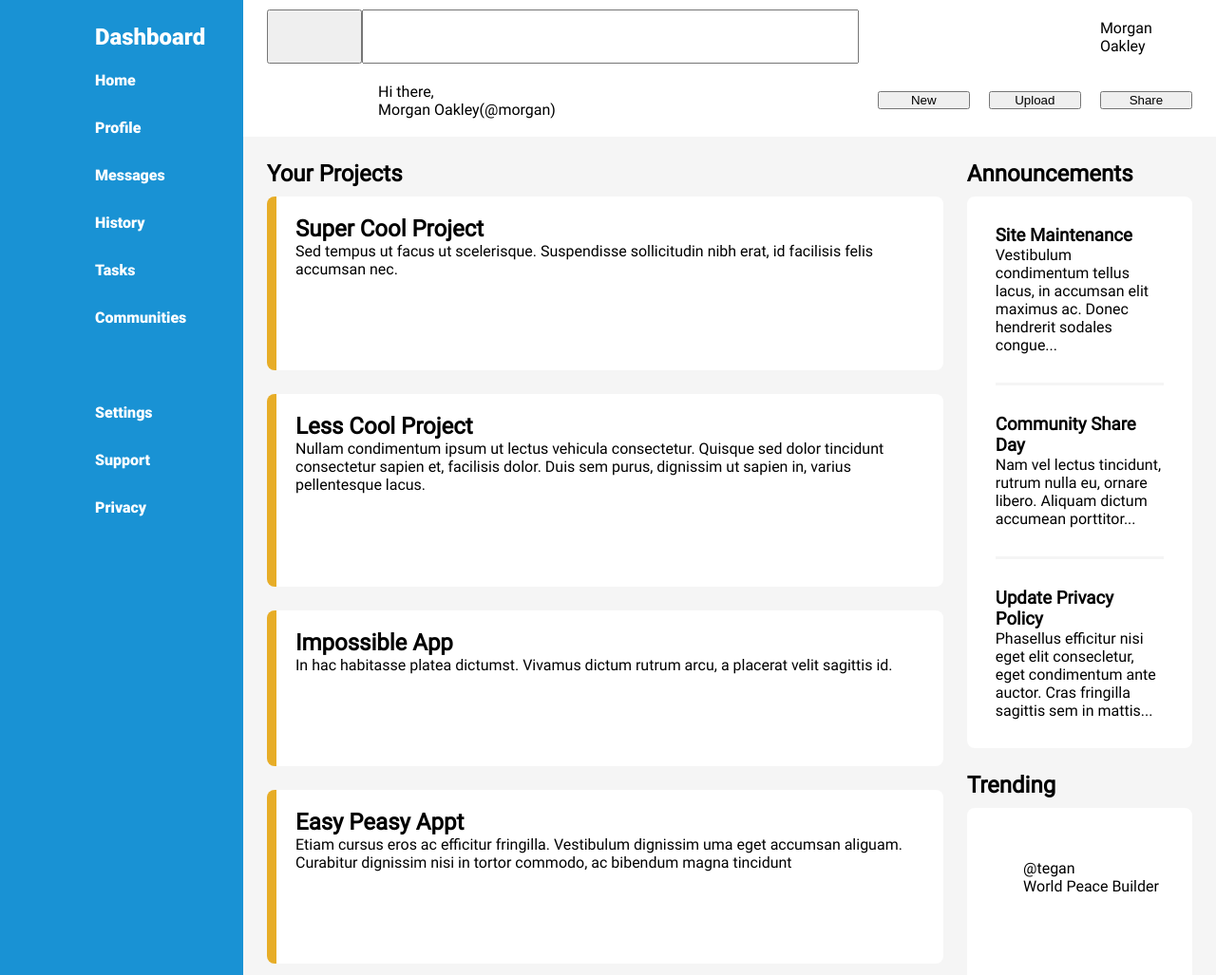
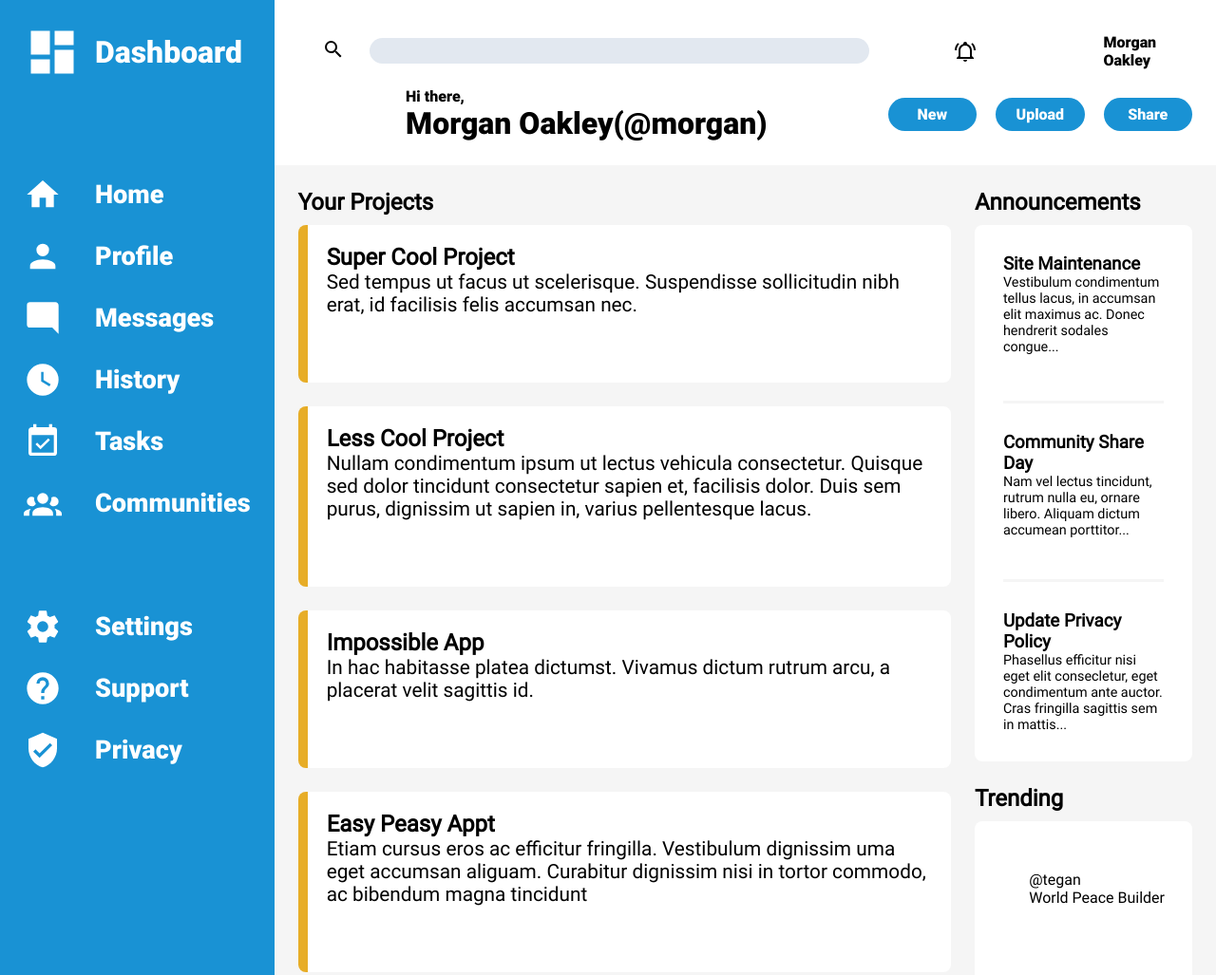
Before and after one commit to Hyacinthum-Polypus/odin-admin-dashboard, a plain HTML site: page index.html in a window 1280 px wide. Shown: the top 1027 px of the page at 95% size. Drawn offline with Linux system fonts and the light colour scheme.

Commit message:
Tweaks to css. Add svg icons.

```diff
--- a/index.html
+++ b/index.html
@@ -9,36 +9,39 @@
     <body>
         <div class="container">
             <header>
-                <form action="#" method="post">
-                    <button type="submit"><svg></svg></button>
-                    <input type="text" id="search-bar">
+                <form action="./#" method="get">
+                    <button type="submit"><img src="./svgs/magnify.svg"></button>
+                    <input type="search" id="search-bar">
                 </form>
-                <svg class="notification"></svg>
+                <img src="./svgs/bell-ring-outline.svg" class="notification">
                 <svg class="user-pfp"></svg>
                 <span class="user-name">Morgan Oakley</span>
-                <svg class="header-bottom user-pfp"></svg>
+                <svg class="user-pfp"></svg>
                 <div class="welcome-message">
                     <span class="message">Hi there,</span>
                     <br>
-                    <span class="header-bottom user-name">Morgan Oakley(@morgan)</span>
+                    <h1 class="header-bottom user-name">Morgan Oakley(@morgan)</h1>
                 </div>
                 <button class="header-bottom button-new">New</button>
                 <button class="header-bottom button-upload">Upload</button>
                 <button class="header-bottom button-Share">Share</button>
             </header>
             <aside>
-                <div class="logo"><svg></svg><h1>Dashboard</h1></span></div>
+                <div class="logo">
+                    <img src="./svgs/view-dashboard.svg">
+                    <h1>Dashboard</h1>
+                </div>
                 <nav>
-                    <a href="./#"><svg></svg><span class="nav-name">Home</span></a>
-                    <a href="./#"><svg></svg><span class="nav-name">Profile</span></a>
-                    <a href="./#"><svg></svg><span class="nav-name">Messages</span></a>
-                    <a href="./#"><svg></svg><span class="nav-name">History</span></a>
-                    <a href="./#"><svg></svg><span class="nav-name">Tasks</span></a>
-                    <a href="./#"><svg></svg><span class="nav-name">Communities</span></a>
+                    <a href="./#"><img src="./svgs/home.svg"> <span class="nav-name">Home</span></a>
+                    <a href="./#"><img src="./svgs/account.svg"><span class="nav-name">Profile</span></a>
+                    <a href="./#"><img src="./svgs/message-reply.svg"><span class="nav-name">Messages</span></a>
+                    <a href="./#"><img src="./svgs/clock.svg"><span class="nav-name">History</span></a>
+                    <a href="./#"><img src="./svgs/calendar-check.svg"><span class="nav-name">Tasks</span></a>
+                    <a href="./#"><img src="./svgs/account-group.svg"><span class="nav-name">Communities</span></a>
                     <span class="space"></span>
-                    <a href="./#"><svg></svg><span class="nav-name">Settings</span></a>
-                    <a href="./#"><svg></svg><span class="nav-name">Support</span></a>
-                    <a href="./#"><svg></svg><span class="nav-name">Privacy</span></a>
+                    <a href="./#"><img src="./svgs/cog.svg"><span class="nav-name">Settings</span></a>
+                    <a href="./#"><img src="./svgs/help-circle.svg"><span class="nav-name">Support</span></a>
+                    <a href="./#"><img src="./svgs/shield-check.svg"><span class="nav-name">Privacy</span></a>
                 </nav>
             </aside>
             <main>
--- a/style.css
+++ b/style.css
@@ -38,7 +38,7 @@ svg {
 
 header {
     grid-area: header;
-    padding:10px 25px;;
+    padding: 25px 25px;;
 
     display: grid;
     grid-template-columns: 1fr 1fr 4fr 1fr 1fr 1fr;
@@ -46,11 +46,29 @@ header {
     align-items: center;
     column-gap: 20px;
     row-gap: 10px;
+
+    font-family: Roboto-Black;
+
 }
 
 header form {
     display: grid;
-    grid-template-columns: 100px 1fr;
+    grid-template-columns: 75px 1fr;
+    grid-column-start: 1;
+    grid-column-end: 4;
+}
+
+form > button {
+    background-color: white;
+    border: none;
+    cursor: pointer;
+}
+
+form > input {
+    border: none;
+    background-color: #E2E8F0;
+    border-radius: 25px;
+    padding: 0 16px;
 }
 
 header > .notification {
@@ -65,9 +83,14 @@ header > .user-pfp {
     grid-column: 2 / 4;
 }
 
-header form {
-    grid-column-start: 1;
-    grid-column-end: 4
+button.header-bottom {
+    background-color: #1992d4;
+    border: none;
+    border-radius: 20px;
+    height: 60%;
+    color: white;
+    font-size: 1rem;
+    font-family: Roboto-Black;
 }
 
 aside {
@@ -79,14 +102,41 @@ aside {
     font-family: Roboto-Black;
 }
 
+aside img {
+    filter: invert(100%);
+}
+
+aside h1 {
+    font-size: 2em;
+}
+
+nav .nav-name {
+    font-size: 1.7em;
+}
+
+nav img {
+    height: 40px;
+}
+
 nav > a, .logo {
     display: grid;
     grid-template-columns: 75px 1fr;
+    align-items: center;;
 }
+
+.logo {
+    margin-bottom: 100px;
+}
+
+.logo > img {
+    height: 60px;
+}
+
 
 nav {
     display: grid;
     grid-template-rows: repeat(10, 1fr);
+    row-gap: 25px;
 }
 
 .space {
@@ -128,6 +178,10 @@ main {
     flex-direction: column;
 }
 
+.project-container > p {
+    font-size: 1.3em;
+}
+
 .project-buttons {
     flex: 1;
     align-self: flex-end;
@@ -165,6 +219,10 @@ main {
     border-bottom: 3px whitesmoke solid;
 }
 
+.announcement > p {
+    font-size: 0.9em;
+}
+
 .end {
     border-bottom: none;
 }
```
Also changed, not shown: svgs/account-group.svg (added), svgs/account.svg (added), svgs/bell-ring-outline.svg (added), svgs/calendar-check.svg (added), svgs/clock.svg (added), svgs/cog.svg (added), svgs/help-circle.svg (added), svgs/home.svg (added), svgs/magnify.svg (added), svgs/message-reply.svg (added), svgs/shield-check.svg (added), svgs/view-dashboard.svg (added).
